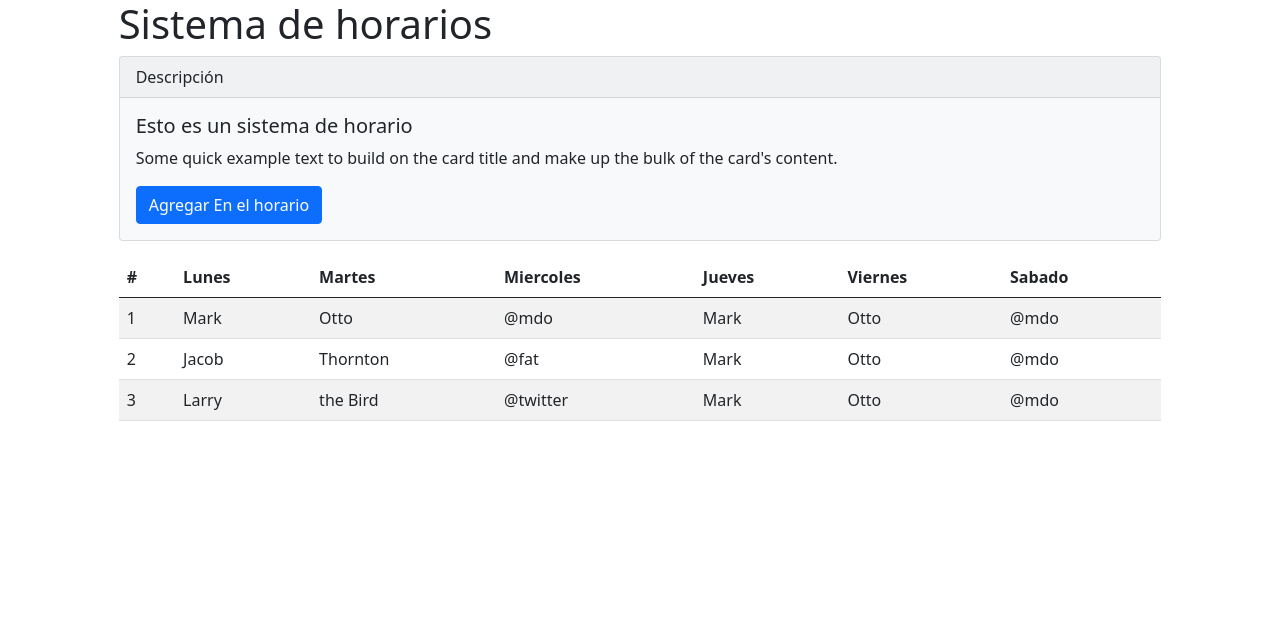
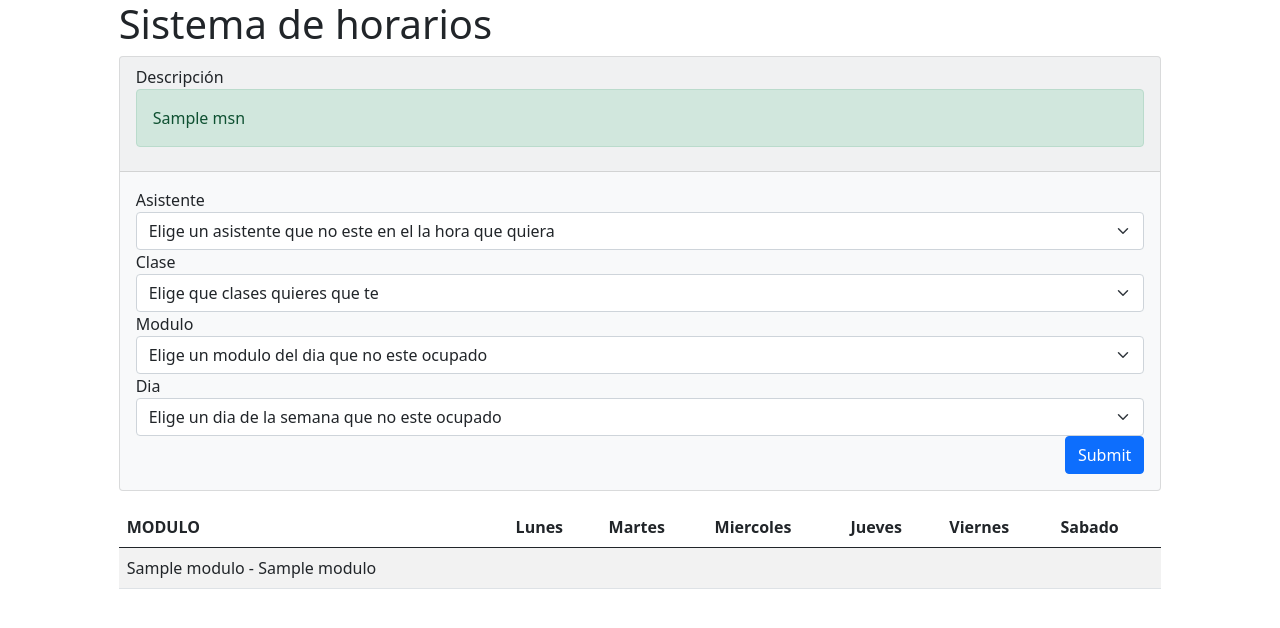
Before and after one commit to JuanManuelCabezasContardo/Campamento_verano, a Flask app: template python_flask/templates/index.html in a window 1280 px wide. Shown: the top 628 px of the page. Run offline with Flask 2, Linux system fonts and the light colour scheme; the template is opened without the code that fills it: most values are stand-ins (such as "Sample title", 1, 10 or a date in 2020); some libraries are stand-ins or nearby versions.

Commit message:
fin_de_python_flask

```diff
--- a/python_flask/app.py
+++ b/python_flask/app.py
@@ -1,5 +1,11 @@
-from flask import Flask, redirect, url_for, render_template, request
+from flask import Flask, redirect, url_for, render_template, request, session
+from markupsafe import escape
 import mysql.connector
+from datetime import timedelta
+
+"""
+SESSION NO INCLUIDA
+"""
 
 mydb = mysql.connector.connect(
   host="localhost",
@@ -8,11 +14,14 @@ mydb = mysql.connector.connect(
   database="campamento_de_verano"
 )
 
+dias_de_la_semana=['Lunes','Martes','Miercoles','Jueves','Viernes','Sabado']
+
 app = Flask(__name__)
+app.secret_key = "hello"
+app.permanent_session_lifetime = timedelta(minutes=5)
+@app.route("/")
 
-@app.route("/", methods=["POST","GET"])
-
-def home():
+def index():
     cursor = mydb.cursor()
     cursor.execute("SELECT * FROM modulo")
     select_modulo = cursor.fetchall()
@@ -25,8 +34,34 @@ def home():
     cursor.execute("SELECT * FROM asistentes")
     select_asistentes = cursor.fetchall()
 
+    cursor = mydb.cursor()
+    cursor.execute("SELECT * FROM horario")
+    select_horario = cursor.fetchall()
 
-    return render_template("index.html",modulos=select_modulo,cursos=select_curso,asistentes=select_asistentes)
+    return render_template("index.html",modulos=select_modulo,cursos=select_curso,asistentes=select_asistentes,horario = select_horario ,semana=dias_de_la_semana,msn="none")
+
+
+@app.route("/<mensaje>")
+
+def home(mensaje="none"):
+    msn=(mensaje)#escape
+    cursor = mydb.cursor()
+    cursor.execute("SELECT * FROM modulo")
+    select_modulo = cursor.fetchall()
+
+    cursor = mydb.cursor()
+    cursor.execute("SELECT * FROM clase")
+    select_curso = cursor.fetchall()
+
+    cursor = mydb.cursor()
+    cursor.execute("SELECT * FROM asistentes")
+    select_asistentes = cursor.fetchall()
+
+    cursor = mydb.cursor()
+    cursor.execute("SELECT * FROM horario")
+    select_horario = cursor.fetchall()
+
+    return render_template("index.html",modulos=select_modulo,cursos=select_curso,asistentes=select_asistentes,horario = select_horario ,semana=dias_de_la_semana,msn=msn)
 
 @app.route("/login",methods=["POST","GET"])
 
@@ -214,5 +249,71 @@ def modificar_modulo_c():
     else:
         return redirect(url_for("modulo"))
 
+@app.route("/insert_horario",methods=["POST"])
+
+def insert_horario():
+    if(request.method == "POST"):
+        if(request.form["asistente"] == "NO") or (request.form["clase"] == "NO") or (request.form["modulo"] == "NO") or(request.form["dia"] == "NO"):
+            return redirect(url_for("home",mensaje="Alguno de los datos para su hora no fue seleccionado"))
+        else:
+            cursor = mydb.cursor()
+            select = "SELECT * FROM horario where id_modulo=%s and id_asistente=%s and id_clase=%s and Dia=%s"
+            val = (request.form["modulo"],request.form["asistente"],request.form["clase"],request.form["dia"])
+            cursor = mydb.cursor()
+            cursor.execute(select, val)
+            select_hora = cursor.fetchall()
+            if(len(select_hora)>0):
+                return redirect(url_for("home",mensaje="esta hora esta acupada"))
+            else:
+                insert= "INSERT INTO horario (id_modulo,id_asistente,id_clase,Dia ) VALUES (%s, %s,%s,%s)"
+                cursor2 = mydb.cursor()
+                cursor2.execute(insert, val)
+                mydb.commit()
+                return redirect(url_for("home",mensaje="se guardará!"))
+    else:
+        return redirect(url_for("home"))
+
+@app.route("/delete_horario",methods=["POST"])
+
+def delete_horario():
+    if (request.method == "POST"):
+        delete= "DELETE FROM horario where id_modulo=%s and  id_asistente=%s and id_clase=%s and Dia=%s"
+        val = (request.form["modulo"],request.form["asistente"],request.form["clase"],request.form["Dia"])
+        cursor = mydb.cursor()
+        cursor.execute(delete, val)
+        mydb.commit()
+
+        return redirect(url_for("home",mensaje="esta hora fue eliminada"))#el redirect la salida
+    else:
+        return redirect(url_for("home",mensaje="esta hora no existe"))
+
+@app.route("/page_login",methods=["GET"])
+
+def page_login():
+    return render_template("login.html")
+
+@app.route("/iniciar_sesion", methods=["POST"])
+
+def iniciar_sesion():
+    cursor = mydb.cursor()
+    select = "SELECT * FROM users where id=%s and password=%s"
+    val = (request.form["id"],request.form["pass"])
+    cursor = mydb.cursor()
+    cursor.execute(select, val)
+    select_user = cursor.fetchall()
+    if(len(select_user)>0):
+        session.permanent = True
+        id =request.form["id"]
+        session["user"]= id
+        return redirect(url_for("home"))
+    else:
+        return redirect(url_for("page_login"))
+
+@app.route("/cerrar_sesion", methods=["GET"])
+
+def cerrar_sesion():
+    session.pop("user", None)
+    return redirect(url_for("page_login"))
+
 if __name__ == "__main__":
     app.run(debug=True)
--- a/python_flask/templates/index.html
+++ b/python_flask/templates/index.html
@@ -22,56 +22,157 @@
 
             <div>
                 <div class="card bg-light mb-3" >
-                    <div class="card-header">Descripci&oacute;n</div>
+                    <div class="card-header">Descripci&oacute;n
+						{% if msn == "none" %}
+							:V
+						{% else %}
+						<div class="alert alert-success" role="alert">{{msn}}</div>
+						{% endif %}
+					</div>
                     <div class="card-body">
-                      <h5 class="card-title">Esto es un sistema de horario</h5>
-                      <p class="card-text">Some quick example text to build on the card title and make up the bulk of the card's content.</p>
-                      <button type="button" class="btn btn-primary" data-toggle="modal" data-target="#exampleModal">
-                        Agregar En el horario
-                      </button>
+						<form action="/insert_horario" method="POST">
+							<div class="form-group">
+							  <label for="exampleInputEmail1">Asistente</label>
+							  <select class="form-select" aria-label="Default select example" name="asistente">
+								<option value ="NO" selected>Elige un asistente que no este en el la hora que quiera</option>
+								{% for asistente in asistentes %}
+									<option value="{{asistente.0}}">{{asistente.1}}</option>
+								{% endfor %}
+							  </select>
+							</div>
+							<div class="form-group">
+								<label for="exampleInputEmail1">Clase</label>
+								<select class="form-select" aria-label="Default select example" name="clase">
+								  <option value ="NO" selected>Elige que clases quieres que te </option>
+								  {% for curso in cursos %}
+									  <option value="{{curso.0}}">{{curso.1}}</option>
+								  {% endfor %}
+								</select>
+							  </div>
+							<div class="form-group">
+							  <label for="exampleInputEmail1">Modulo</label>
+							  <select class="form-select" aria-label="Default select example" name="modulo">
+								<option value ="NO" selected>Elige un modulo del dia que no este ocupado</option>
+								{% for modulo in modulos %}
+									<option value="{{modulo.0}}">{{modulo.1}} -{{modulo.2}}</option>
+								{% endfor %}
+							  </select>
+							</div>
+							<div class="form-group">
+							<label for="exampleInputEmail1">Dia</label>
+							  <select class="form-select" aria-label="Default select example" name="dia">
+								<option value ="NO" selected>Elige un dia de la semana que no este ocupado</option>
+								{% for dia in semana %}
+									<option value="{{dia}}">{{dia}}</option>
+								{% endfor %}
+							  </select>
+							</div>
+							<div class="form-group" style="text-align: right;">
+								<button type="submit" class="btn btn-primary">Submit</button>
+							</div>
+						  </form>
                     </div>
-                  </div>
-            </div>
+                </div>
+			</div>
+
             <table class="table table-striped">
                 <thead>
                   <tr>
-                    <th scope="col">#</th>
+                    <th scope="col">MODULO</th>
                     <th scope="col">Lunes</th>
                     <th scope="col">Martes</th>
                     <th scope="col">Miercoles</th>
                     <th scope="col">Jueves</th>
                     <th scope="col">Viernes</th>
-                    <th scope="col">Sabado</th>
+					<th scope="col">Sabado</th>
                   </tr>
                 </thead>
                 <tbody>
+                  {% for modulo in modulos %}
                   <tr>
-                    <td scope="row">1</td>
-                    <td>Mark</td>
-                    <td>Otto</td>
-                    <td>@mdo</td>
-                    <td>Mark</td>
-                    <td>Otto</td>
-                    <td>@mdo</td>
+                    <td>{{modulo.1}} - {{modulo.2}}</td>
+					<td>
+					{%for hora in horario %}
+
+						{% if ("Lunes" == hora.3) and (modulo.0 == hora.0)  %}
+						<form action="/delete_horario" method="POST">
+							<input type="hidden" value="{{hora.0}}" name="modulo">
+							<input type="hidden" value="{{hora.1}}" name="asistente">
+							<input type="hidden" value="{{hora.2}}" name="clase">
+							<input type="hidden" value="{{hora.3}}" name="Dia">
+							<div class="btn btn-primary">Asistente {{hora.1}} - clase {{hora.2}}<button type="submit" class="btn btn-danger" >X</button></div>
+							</form>
+						{% endif %}
+
+					{% endfor %}
+					</td>
+					<td>{%for hora in horario %}
+
+						{% if ("Martes" == hora.3) and (modulo.0 == hora.0)  %}
+						<form action="/delete_horario" method="POST">
+							<input type="hidden" value="{{hora.0}}" name="modulo">
+							<input type="hidden" value="{{hora.1}}" name="asistente">
+							<input type="hidden" value="{{hora.2}}" name="clase">
+							<input type="hidden" value="{{hora.3}}" name="Dia">
+							<div class="btn btn-primary">Asistente {{hora.1}} - clase {{hora.2}}<button class="btn btn-danger">X</button></div>
+							</form>
+						{% endif %}
+					{% endfor %}</td>
+
+					<td>{%for hora in horario %}
+
+						{% if ("Miercoles" == hora.3) and (modulo.0 == hora.0)  %}
+						<form action="/delete_horario" method="POST">
+							<input type="hidden" value="{{hora.0}}" name="modulo">
+							<input type="hidden" value="{{hora.1}}" name="asistente">
+							<input type="hidden" value="{{hora.2}}" name="clase">
+							<input type="hidden" value="{{hora.3}}" name="Dia">
+							<div class="btn btn-primary">Asistente {{hora.1}} - clase {{hora.2}}<button class="btn btn-danger">X</button></div>
+							</form>
+						{% endif %}
+					{% endfor %}</td>
+
+					<td>{%for hora in horario %}
+
+						{% if ("Jueves" == hora.3) and (modulo.0 == hora.0)  %}
+						<form action="/delete_horario" method="POST">
+							<input type="hidden" value="{{hora.0}}" name="modulo">
+							<input type="hidden" value="{{hora.1}}" name="asistente">
+							<input type="hidden" value="{{hora.2}}" name="clase">
+							<input type="hidden" value="{{hora.3}}" name="Dia">
+							<div class="btn btn-primary">Asistente {{hora.1}} - clase {{hora.2}}<button class="btn btn-danger">X</button></div>
+							</form>
+						{% endif %}
+					{% endfor %}</td>
+
+					<td>{%for hora in horario %}
+
+						{% if ("Viernes" == hora.3) and (modulo.0 == hora.0)  %}
+						<form action="/delete_horario" method="POST">
+							<input type="hidden" value="{{hora.0}}" name="modulo">
+							<input type="hidden" value="{{hora.1}}" name="asistente">
+							<input type="hidden" value="{{hora.2}}" name="clase">
+							<input type="hidden" value="{{hora.3}}" name="Dia">
+							<div class="btn btn-primary">Asistente {{hora.1}} - clase {{hora.2}}<button class="btn btn-danger">X</button></div>
+							</form>
+						{% endif %}
+					{% endfor %}</td>
+
+					<td>{%for hora in horario %}
+
+						{% if ("Sabado" == hora.3) and (modulo.0 == hora.0)  %}
+						<form action="/delete_horario" method="POST">
+						<input type="hidden" value="{{hora.0}}" name="modulo">
+						<input type="hidden" value="{{hora.1}}" name="asistente">
+						<input type="hidden" value="{{hora.2}}" name="clase">
+						<input type="hidden" value="{{hora.3}}" name="Dia">
+						<div class="btn btn-primary">Asistente {{hora.1}} - clase {{hora.2}}<btn class="btn btn-danger">X</btn></div>
+						</form>
+						{% endif %}
+					{% endfor %}</td>
+
                   </tr>
-                  <tr>
-                    <td scope="row">2</td>
-                    <td>Jacob</td>
-                    <td>Thornton</td>
-                    <td>@fat</td>
-                    <td>Mark</td>
-                    <td>Otto</td>
-                    <td>@mdo</td>
-                  </tr>
-                  <tr>
-                    <td scope="row">3</td>
-                    <td>Larry</td>
-                    <td>the Bird</td>
-                    <td>@twitter</td>
-                    <td>Mark</td>
-                    <td>Otto</td>
-                    <td>@mdo</td>
-                  </tr>
+                  {% endfor %}
                 </tbody>
               </table>
         </div>
```
Also changed, not shown: bd/database.sql (+8 -0 lines), python_flask/templates/login.html (+13 -1 lines).
